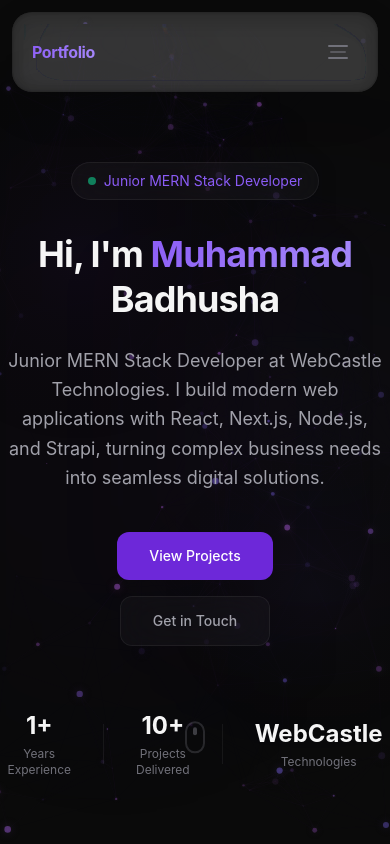
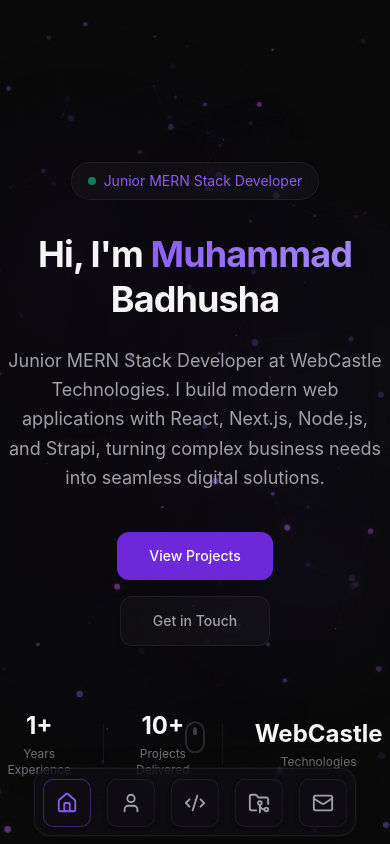
Before and after one commit to MUHAMMAD-BADHUSHA/MyPortfolio, a Next.js app: page / in a window 390 px wide. Shown: the top 844 px of the page. Built offline with nearby package versions, Linux system fonts and the light colour scheme.

Commit message:
feat: implement responsive navigation system with persistent desktop Navbar and animated mobile Dock components

```diff
--- a/package.json
+++ b/package.json
@@ -13,6 +13,8 @@
     "@react-three/fiber": "^9.6.1",
     "clsx": "^2.1.1",
     "framer-motion": "^12.40.0",
+    "lucide-react": "^1.17.0",
+    "motion": "^12.40.0",
     "next": "16.2.7",
     "react": "19.2.4",
     "react-dom": "19.2.4",
--- /dev/null
+++ b/src/components/Dock.css
@@ -0,0 +1,68 @@
+.dock-outer {
+  margin: 0 0.5rem;
+  display: flex;
+  max-width: 100%;
+  align-items: center;
+}
+
+.dock-panel {
+  position: absolute;
+  bottom: 0.5rem;
+  left: 50%;
+  transform: translateX(-50%);
+  display: flex;
+  align-items: flex-end;
+  width: fit-content;
+  gap: 1rem;
+  border-radius: 1rem;
+  background: rgba(18, 15, 23, 0.55);
+  backdrop-filter: blur(20px) saturate(1.2);
+  -webkit-backdrop-filter: blur(20px) saturate(1.2);
+  border: 1px solid rgba(255, 255, 255, 0.06);
+  padding: 0 0.5rem 0.5rem;
+  box-shadow: 0 4px 24px rgba(0, 0, 0, 0.30), 0 0 0 1px rgba(139, 92, 246, 0.08);
+}
+
+.dock-item {
+  position: relative;
+  display: inline-flex;
+  align-items: center;
+  justify-content: center;
+  border-radius: 10px;
+  background: rgba(18, 15, 23, 0.4);
+  border: 1px solid rgba(255, 255, 255, 0.06);
+  box-shadow: 0 4px 6px -1px rgba(0, 0, 0, 0.1), 0 2px 4px -1px rgba(0, 0, 0, 0.06);
+  cursor: pointer;
+  outline: none;
+  color: #A1A1AA;
+  transition: color 0.2s ease, border-color 0.2s ease;
+}
+
+.dock-item:hover,
+.dock-item-active {
+  color: #8B5CF6;
+  border-color: rgba(139, 92, 246, 0.35);
+}
+
+.dock-icon {
+  display: flex;
+  align-items: center;
+  justify-content: center;
+}
+
+.dock-label {
+  position: absolute;
+  top: -1.5rem;
+  left: 50%;
+  width: fit-content;
+  white-space: pre;
+  border-radius: 0.375rem;
+  border: 1px solid rgba(255, 255, 255, 0.06);
+  background: rgba(18, 15, 23, 0.8);
+  backdrop-filter: blur(12px);
+  -webkit-backdrop-filter: blur(12px);
+  padding: 0.125rem 0.5rem;
+  font-size: 0.75rem;
+  color: #F5F5F5;
+  transform: translateX(-50%);
+}
--- /dev/null
+++ b/src/components/Dock.jsx
@@ -0,0 +1,133 @@
+'use client';
+
+import { motion, useMotionValue, useSpring, useTransform, AnimatePresence } from 'motion/react';
+import { Children, cloneElement, useEffect, useMemo, useRef, useState } from 'react';
+
+import './Dock.css';
+
+function DockItem({ children, className = '', onClick, mouseX, spring, distance, magnification, baseItemSize }) {
+  const ref = useRef(null);
+  const isHovered = useMotionValue(0);
+
+  const mouseDistance = useTransform(mouseX, val => {
+    const rect = ref.current?.getBoundingClientRect() ?? {
+      x: 0,
+      width: baseItemSize
+    };
+    return val - rect.x - baseItemSize / 2;
+  });
+
+  const targetSize = useTransform(mouseDistance, [-distance, 0, distance], [baseItemSize, magnification, baseItemSize]);
+  const size = useSpring(targetSize, spring);
+
+  return (
+    <motion.div
+      ref={ref}
+      style={{
+        width: size,
+        height: size
+      }}
+      onHoverStart={() => isHovered.set(1)}
+      onHoverEnd={() => isHovered.set(0)}
+      onFocus={() => isHovered.set(1)}
+      onBlur={() => isHovered.set(0)}
+      onClick={onClick}
+      className={`dock-item ${className}`}
+      tabIndex={0}
+      role="button"
+      aria-haspopup="true"
+    >
+      {Children.map(children, child => cloneElement(child, { isHovered }))}
+    </motion.div>
+  );
+}
+
+function DockLabel({ children, className = '', ...rest }) {
+  const { isHovered } = rest;
+  const [isVisible, setIsVisible] = useState(false);
+
+  useEffect(() => {
+    const unsubscribe = isHovered.on('change', latest => {
+      setIsVisible(latest === 1);
+    });
+    return () => unsubscribe();
+  }, [isHovered]);
+
+  return (
+    <AnimatePresence>
+      {isVisible && (
+        <motion.div
+          initial={{ opacity: 0, y: 0 }}
+          animate={{ opacity: 1, y: -10 }}
+          exit={{ opacity: 0, y: 0 }}
+          transition={{ duration: 0.2 }}
+          className={`dock-label ${className}`}
+          role="tooltip"
+          style={{ x: '-50%' }}
+        >
+          {children}
+        </motion.div>
+      )}
+    </AnimatePresence>
+  );
+}
+
+function DockIcon({ children, className = '' }) {
+  return <div className={`dock-icon ${className}`}>{children}</div>;
+}
+
+export default function Dock({
+  items,
+  className = '',
+  spring = { mass: 0.1, stiffness: 150, damping: 12 },
+  magnification = 70,
+  distance = 200,
+  panelHeight = 68,
+  dockHeight = 256,
+  baseItemSize = 50
+}) {
+  const mouseX = useMotionValue(Infinity);
+  const isHovered = useMotionValue(0);
+
+  const maxHeight = useMemo(
+    () => Math.max(dockHeight, magnification + magnification / 2 + 4),
+    [magnification, dockHeight]
+  );
+  const heightRow = useTransform(isHovered, [0, 1], [panelHeight, maxHeight]);
+  const height = useSpring(heightRow, spring);
+
+  return (
+    <motion.div style={{ height, scrollbarWidth: 'none' }} className="dock-outer">
+      <motion.div
+        onMouseMove={({ pageX }) => {
+          isHovered.set(1);
+          mouseX.set(pageX);
+        }}
+        onMouseLeave={() => {
+          isHovered.set(0);
+          mouseX.set(Infinity);
+        }}
+        className={`dock-panel ${className}`}
+        style={{ height: panelHeight }}
+        role="toolbar"
+        aria-label="Application dock"
+      >
+        {items.map((item, index) => (
+          <DockItem
+            key={index}
+            onClick={item.onClick}
+            className={item.className}
+            mouseX={mouseX}
+            spring={spring}
+            distance={distance}
+            magnification={magnification}
+            baseItemSize={baseItemSize}
+          >
+            <DockIcon>{item.icon}</DockIcon>
+            <DockLabel>{item.label}</DockLabel>
+          </DockItem>
+        ))}
+      </motion.div>
+    </motion.div>
+  );
+}
--- a/src/components/Navbar.tsx
+++ b/src/components/Navbar.tsx
@@ -1,8 +1,10 @@
 "use client";
 
 import { useState, useEffect } from "react";
-import { motion, AnimatePresence } from "framer-motion";
+import { motion } from "framer-motion";
 import GlassSurface from "./GlassSurface";
+import Dock from "./Dock";
+import { House, User, Code2, FolderGit2, Mail } from "lucide-react";
 
 const navItems = [
   { label: "Home", href: "#hero" },
@@ -12,9 +14,16 @@ const navItems = [
   { label: "Contact", href: "#contact" },
 ];
 
+const dockItems = [
+  { label: "Home", icon: <House size={22} />, href: "#hero" },
+  { label: "About", icon: <User size={22} />, href: "#about" },
+  { label: "Skills", icon: <Code2 size={22} />, href: "#skills" },
+  { label: "Projects", icon: <FolderGit2 size={22} />, href: "#projects" },
+  { label: "Contact", icon: <Mail size={22} />, href: "#contact" },
+];
+
 export default function Navbar() {
   const [scrolled, setScrolled] = useState(false);
-  const [mobileOpen, setMobileOpen] = useState(false);
   const [activeSection, setActiveSection] = useState("hero");
 
   useEffect(() => {
@@ -39,12 +48,19 @@ export default function Navbar() {
     ? "0 8px 32px rgba(0,0,0,0.45), 0 0 0 1px rgba(139,92,246,0.15), 0 0 20px rgba(109,40,217,0.06)"
     : "0 4px 24px rgba(0,0,0,0.30), 0 0 0 1px rgba(139,92,246,0.10), 0 0 12px rgba(109,40,217,0.04)";
 
+  const handleNavClick = (href: string) => {
+    const id = href.slice(1);
+    const el = document.getElementById(id);
+    if (el) el.scrollIntoView({ behavior: "smooth" });
+  };
+
   return (
+    <>
       <motion.div
         initial={{ y: -20, opacity: 0 }}
         animate={{ y: 0, opacity: 1 }}
         transition={{ duration: 0.5, ease: [0.25, 0.1, 0.25, 1] }}
-      className="fixed top-0 left-0 right-0 z-50 flex justify-center pt-3 sm:pt-4 px-3 sm:px-4"
+        className="fixed top-0 left-0 right-0 z-50 max-md:hidden flex justify-center pt-3 sm:pt-4 px-2 sm:px-4"
       >
         <GlassSurface
           width="100%"
@@ -59,20 +75,19 @@ export default function Navbar() {
           redOffset={0}
           greenOffset={8}
           blueOffset={18}
-        className="!max-w-5xl"
+          className="w-full max-w-5xl!"
           style={{
             boxShadow: glassShadow,
-          transition: "box-shadow 0.4s ease, border-color 0.3s ease",
+            transition: "box-shadow 0.3s ease, border-color 0.3s ease",
             overflow: "visible",
           }}
         >
           <nav className="flex flex-col w-full">
-          <div className="flex items-center justify-between h-14 sm:h-16 px-3 sm:px-4">
+            <div className="flex items-center justify-between min-h-14 sm:min-h-16 px-3 sm:px-4 md:px-5">
               <a href="#hero" className="text-base sm:text-lg font-bold tracking-tight shrink-0">
                 <span className="gradient-text">Portfolio</span>
               </a>
 
-            <div className="flex items-center gap-1 sm:gap-2">
               <div className="hidden md:flex items-center gap-0.5">
                 {navItems.map((item) => {
                   const isActive = activeSection === item.href.slice(1);
@@ -103,63 +118,25 @@ export default function Navbar() {
                   );
                 })}
               </div>
-
-              <button
-                onClick={() => setMobileOpen(!mobileOpen)}
-                className="md:hidden relative w-10 h-10 flex items-center justify-center rounded-xl hover:bg-white/5 transition-colors shrink-0"
-                aria-label="Toggle menu"
-              >
-                <div className="flex flex-col items-center gap-1">
-                  <motion.span
-                    animate={mobileOpen ? { rotate: 45, y: 4.5 } : { rotate: 0, y: 0 }}
-                    className="block w-5 h-[2px] bg-text-dim rounded-full origin-center"
-                  />
-                  <motion.span
-                    animate={mobileOpen ? { opacity: 0, x: -8 } : { opacity: 1, x: 0 }}
-                    className="block w-4 h-[2px] bg-text-dim/60 rounded-full"
-                  />
-                  <motion.span
-                    animate={mobileOpen ? { rotate: -45, y: -4.5 } : { rotate: 0, y: 0 }}
-                    className="block w-5 h-[2px] bg-text-dim rounded-full origin-center"
-                  />
             </div>
-              </button>
-            </div>
-          </div>
-
-          <AnimatePresence>
-            {mobileOpen && (
-              <motion.div
-                initial={{ opacity: 0, height: 0 }}
-                animate={{ opacity: 1, height: "auto" }}
-                exit={{ opacity: 0, height: 0 }}
-                transition={{ duration: 0.3, ease: [0.25, 0.1, 0.25, 1] }}
-                className="overflow-hidden"
-              >
-                <div className="pt-2 pb-1 space-y-1 border-t border-glass-border px-3 sm:px-4">
-                  {navItems.map((item, i) => (
-                    <motion.a
-                      key={item.href}
-                      href={item.href}
-                      initial={{ opacity: 0, x: -14 }}
-                      animate={{ opacity: 1, x: 0 }}
-                      transition={{ delay: i * 0.05 }}
-                      onClick={() => setMobileOpen(false)}
-                      className={`block px-3 py-2 rounded-lg text-sm font-medium transition-all duration-200 ${
-                        activeSection === item.href.slice(1)
-                          ? "bg-primary/15 text-primary-light"
-                          : "text-text-muted hover:text-text hover:bg-white/5"
-                      }`}
-                    >
-                      {item.label}
-                    </motion.a>
-                  ))}
-                </div>
-              </motion.div>
-            )}
-          </AnimatePresence>
           </nav>
         </GlassSurface>
       </motion.div>
+
+      <div className="fixed bottom-0 left-0 right-0 z-50 md:hidden flex justify-center pb-3 sm:pb-4">
+        <Dock
+          items={dockItems.map((item) => ({
+            label: item.label,
+            icon: item.icon,
+            onClick: () => handleNavClick(item.href),
+            className: activeSection === item.href.slice(1) ? "dock-item-active" : "",
+          }))}
+          panelHeight={68}
+          baseItemSize={48}
+          magnification={64}
+          distance={160}
+        />
+      </div>
+    </>
   );
 }
```
Also changed, not shown: 1 other file (tests, documents, lock files or other folders). Lines whose indentation alone changed are shown as unchanged.
